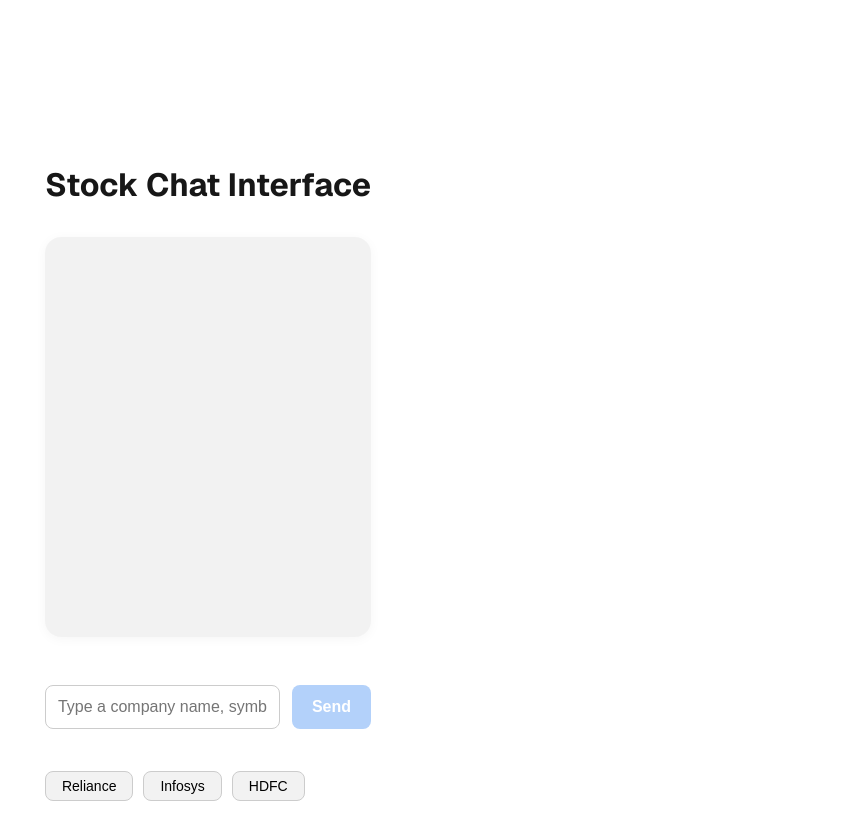
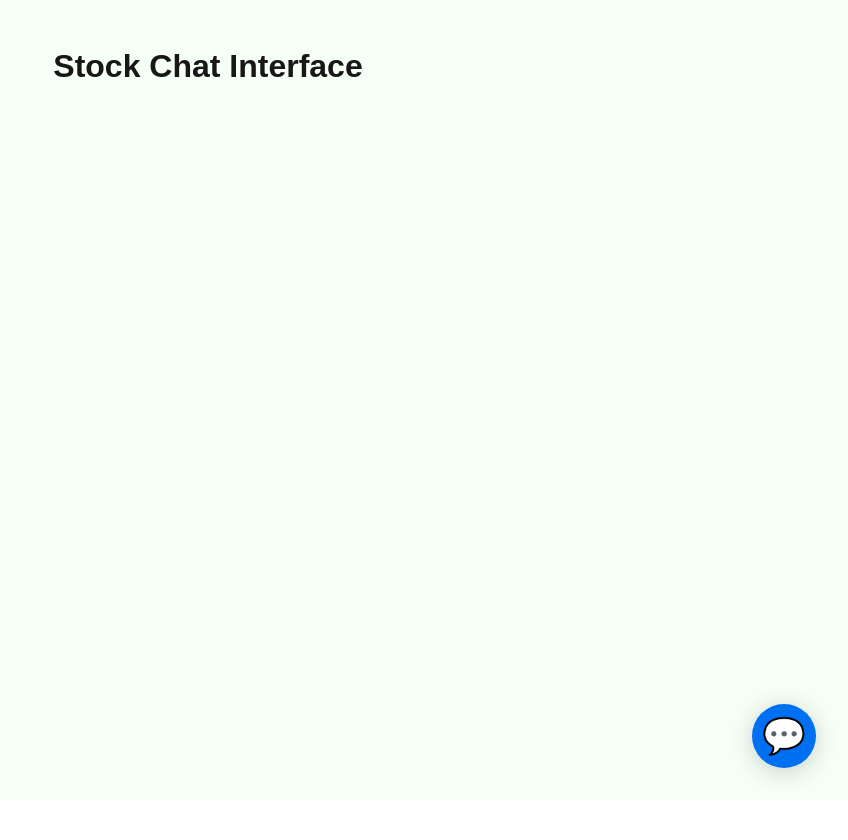
Before and after one commit to manishk31/stock-chat-interface, a Next.js app: page / in a window 1280 px wide. Shown: the top 840 px of the page, without its empty margins (432-1280 px from the left). After the commit the page ends 800 px from the top, so only its background shows below. Built offline with nearby package versions, Linux system fonts and the light colour scheme.

Commit message:
Refactor UI: full-screen AI output, floating chat-bot button, and modern chat window

```diff
--- a/src/app/page.module.css
+++ b/src/app/page.module.css
@@ -413,3 +413,187 @@ a.secondary {
     padding: 8px 2vw;
   }
 }
+
+/* Floating chat-bot button */
+.chatBotButton {
+  position: fixed;
+  bottom: 32px;
+  right: 32px;
+  z-index: 1000;
+  background: #0070f3;
+  color: #fff;
+  border: none;
+  border-radius: 50%;
+  width: 64px;
+  height: 64px;
+  box-shadow: 0 4px 24px rgba(0,0,0,0.18);
+  display: flex;
+  align-items: center;
+  justify-content: center;
+  font-size: 2.2em;
+  cursor: pointer;
+  transition: background 0.2s;
+}
+.chatBotButton:hover {
+  background: #005bb5;
+}
+
+/* Chat-bot window */
+.chatBotWindow {
+  position: fixed;
+  bottom: 110px;
+  right: 32px;
+  z-index: 1100;
+  width: 350px;
+  max-width: 95vw;
+  max-height: 70vh;
+  background: #fff;
+  border-radius: 18px;
+  box-shadow: 0 8px 32px rgba(0,0,0,0.18);
+  display: flex;
+  flex-direction: column;
+  overflow: hidden;
+  border: 1.5px solid #e0e0e0;
+}
+
+@media (max-width: 600px) {
+  .chatBotWindow {
+    width: 98vw;
+    right: 1vw;
+    bottom: 80px;
+  }
+  .chatBotButton {
+    right: 1vw;
+    bottom: 16px;
+    width: 54px;
+    height: 54px;
+    font-size: 1.7em;
+  }
+}
+
+.chatBotHeader {
+  background: #0070f3;
+  color: #fff;
+  padding: 14px 20px;
+  font-weight: bold;
+  font-size: 1.1em;
+  display: flex;
+  align-items: center;
+  justify-content: space-between;
+}
+
+.chatBotClose {
+  background: none;
+  border: none;
+  color: #fff;
+  font-size: 1.3em;
+  cursor: pointer;
+}
+
+.chatBotBody {
+  flex: 1;
+  overflow-y: auto;
+  padding: 16px 14px;
+  background: #f7faff;
+}
+
+.chatBotInputRow {
+  display: flex;
+  gap: 8px;
+  padding: 12px 14px;
+  background: #f2f2f2;
+  border-top: 1px solid #e0e0e0;
+}
+
+.chatBotInput {
+  flex: 1;
+  padding: 10px;
+  border-radius: 8px;
+  border: 1px solid #ccc;
+  font-size: 15px;
+  outline: none;
+}
+
+.chatBotSendBtn {
+  background: #0070f3;
+  color: #fff;
+  border: none;
+  border-radius: 8px;
+  padding: 0 16px;
+  font-size: 15px;
+  font-weight: 600;
+  cursor: pointer;
+  transition: background 0.2s;
+}
+.chatBotSendBtn:disabled {
+  background: #b3d1fa;
+  cursor: not-allowed;
+}
+
+/* Main content area for AI output */
+.fullScreenContent {
+  width: 100vw;
+  min-height: 100vh;
+  padding: 48px 0 0 0;
+  display: flex;
+  flex-direction: column;
+  align-items: center;
+  background: #f6fff6;
+}
+
+/* Polish section card/table styles for exact match */
+.sectionCard {
+  box-shadow: 0 2px 12px rgba(0,0,0,0.04);
+  border-radius: 18px;
+  margin: 18px 0;
+  padding: 28px 32px 24px 32px;
+  background: #eaffea;
+  border-left: 6px solid #4caf50;
+  max-width: 700px;
+  width: 100%;
+}
+.sectionCard.negative {
+  background: #fff0f0;
+  border-left: 6px solid #f44336;
+}
+.sectionCard.neutral {
+  background: #f7f7f7;
+  border-left: 6px solid #bdbdbd;
+}
+.sectionHeader {
+  font-size: 1.35em;
+  font-weight: bold;
+  margin-bottom: 12px;
+  display: flex;
+  align-items: center;
+  gap: 10px;
+}
+.verdict {
+  font-weight: bold;
+  font-size: 1.1em;
+  margin: 12px 0 8px 0;
+  display: flex;
+  align-items: center;
+  gap: 8px;
+}
+.sectionCard table {
+  width: 100%;
+  border-collapse: collapse;
+  margin: 16px 0;
+  font-size: 1em;
+}
+.sectionCard th, .sectionCard td {
+  border: 1px solid #d0e6d0;
+  padding: 8px 10px;
+  text-align: left;
+}
+.sectionCard th {
+  background: #e0f7e0;
+  font-weight: bold;
+}
+.sectionCard.negative th {
+  background: #ffe0e0;
+}
+.sectionCard.neutral th {
+  background: #f0f0f0;
+}
--- a/src/app/page.tsx
+++ b/src/app/page.tsx
@@ -72,12 +72,13 @@ export default function Home() {
   const [historySeries, setHistorySeries] = useState<Record<string, unknown>[]>([]);
   const [theme, setTheme] = useState<string>("");
   const [showConfetti, setShowConfetti] = useState(false);
+  const [chatBotOpen, setChatBotOpen] = useState(false);
   const chatEndRef = useRef<HTMLDivElement>(null);
   const insightRef = useRef<HTMLDivElement>(null);
 
   useEffect(() => {
     chatEndRef.current?.scrollIntoView({ behavior: "smooth" });
-  }, [chat]);
+  }, [chat, chatBotOpen]);
 
   const handleSend = async () => {
     if (!input.trim()) return;
@@ -284,76 +285,65 @@ export default function Home() {
     }
   };
 
+  // Only show AI output (insight) in the main area
+  const latestInsight = chat.findLast((msg) => msg.type === "insight");
+
   return (
-    <div className={`${styles.page} ${theme}`.trim()}>
+    <div className={styles.fullScreenContent}>
       {showConfetti && <div className={styles.confetti}>🎉✨🎊🤑💸</div>}
-      <main className={styles.main}>
-        <h1>Stock Chat Interface</h1>
-        <div className={styles.chatContainer}>
-          {chat.map((msg, idx) => {
-            if (msg.type === "chart" && historySeries.length > 0) {
-              return <React.Fragment key={idx}>{renderChart()}</React.Fragment>;
-            }
-            if (msg.type === "funny") {
-              return (
-                <div key={idx} className={styles.funnyBubble}>
-                  🤓 {msg.text}
+      <h1 style={{marginBottom: 0}}>Stock Chat Interface</h1>
+      {/* Main AI output area */}
+      <div style={{width: '100%', display: 'flex', flexDirection: 'column', alignItems: 'center'}}>
+        {latestInsight && (
+          <div className={styles.aiBubble} style={{background: 'none', boxShadow: 'none', margin: 0, padding: 0}}>
+            <div ref={insightRef} className={styles.bubbleContent}>
+              <ReactMarkdown rehypePlugins={[rehypeRaw]}>{latestInsight.text}</ReactMarkdown>
             </div>
-              );
-            }
-            // Render AI insight as markdown with PDF export button
-            if (msg.type === "insight") {
-              const isLatest = idx === chat.length - 1 || (chat.slice(idx + 1).findIndex(m => m.type === "insight") === -1);
-              return (
-                <div key={idx} className={styles.aiBubble}>
-                  <div ref={isLatest ? insightRef : undefined} className={styles.bubbleContent}>
-                    <ReactMarkdown rehypePlugins={[rehypeRaw]}>{msg.text}</ReactMarkdown>
-                  </div>
-                  {isLatest && (
             <button className={styles.sendBtn} style={{ marginTop: 8 }} onClick={handleDownloadPDF}>
               Download as PDF
             </button>
+            <div className={styles.timestamp}>{latestInsight.timestamp}</div>
+          </div>
         )}
+      </div>
+      {/* Floating chat-bot button */}
+      <button className={styles.chatBotButton} onClick={() => setChatBotOpen((v) => !v)} aria-label="Open chat bot">
+        💬
+      </button>
+      {/* Chat-bot window */}
+      {chatBotOpen && (
+        <div className={styles.chatBotWindow}>
+          <div className={styles.chatBotHeader}>
+            StockBot
+            <button className={styles.chatBotClose} onClick={() => setChatBotOpen(false)} aria-label="Close chat bot">×</button>
+          </div>
+          <div className={styles.chatBotBody}>
+            {chat.map((msg, idx) => (
+              <div key={idx} style={{marginBottom: 8, textAlign: msg.sender === 'user' ? 'right' : 'left'}}>
+                <span style={{background: msg.sender === 'user' ? '#0070f3' : '#eaf6ff', color: msg.sender === 'user' ? '#fff' : '#222', borderRadius: 12, padding: '6px 12px', display: 'inline-block'}}>
+                  {msg.text}
+                </span>
                 <div className={styles.timestamp}>{msg.timestamp}</div>
               </div>
-              );
-            }
-            return (
-              <div
-                key={idx}
-                className={
-                  msg.sender === "user"
-                    ? styles.userBubble
-                    : styles.aiBubble
-                }
-              >
-                <div className={styles.bubbleContent}>{msg.text}</div>
-                <div className={styles.timestamp}>{msg.timestamp}</div>
-              </div>
-            );
-          })}
+            ))}
             <div ref={chatEndRef} />
           </div>
-        <div className={styles.inputRow}>
+          <div className={styles.chatBotInputRow}>
             <input
               type="text"
               placeholder="Type a company name, symbol, or question..."
               value={input}
               onChange={(e) => setInput(e.target.value)}
-            onKeyDown={handleInputKeyDown}
+              onKeyDown={(e) => { if (e.key === 'Enter' && !loading) handleSend(); }}
               disabled={loading}
-            className={styles.input}
+              className={styles.chatBotInput}
             />
-          <button onClick={handleSend} disabled={loading || !input.trim()} className={styles.sendBtn}>
+            <button onClick={handleSend} disabled={loading || !input.trim()} className={styles.chatBotSendBtn}>
               {loading ? "..." : "Send"}
             </button>
           </div>
-        <div className={styles.quickBtns}>
-          <button onClick={() => setInput("Reliance")}>Reliance</button>
-          <button onClick={() => setInput("Infosys")}>Infosys</button>
-          <button onClick={() => setInput("HDFC")}>HDFC</button>
         </div>
-      </main>
+      )}
     </div>
   );
 }
```
Also changed, not shown: 1 other file (tests, documents, lock files or other folders). Lines whose indentation alone changed are shown as unchanged.
